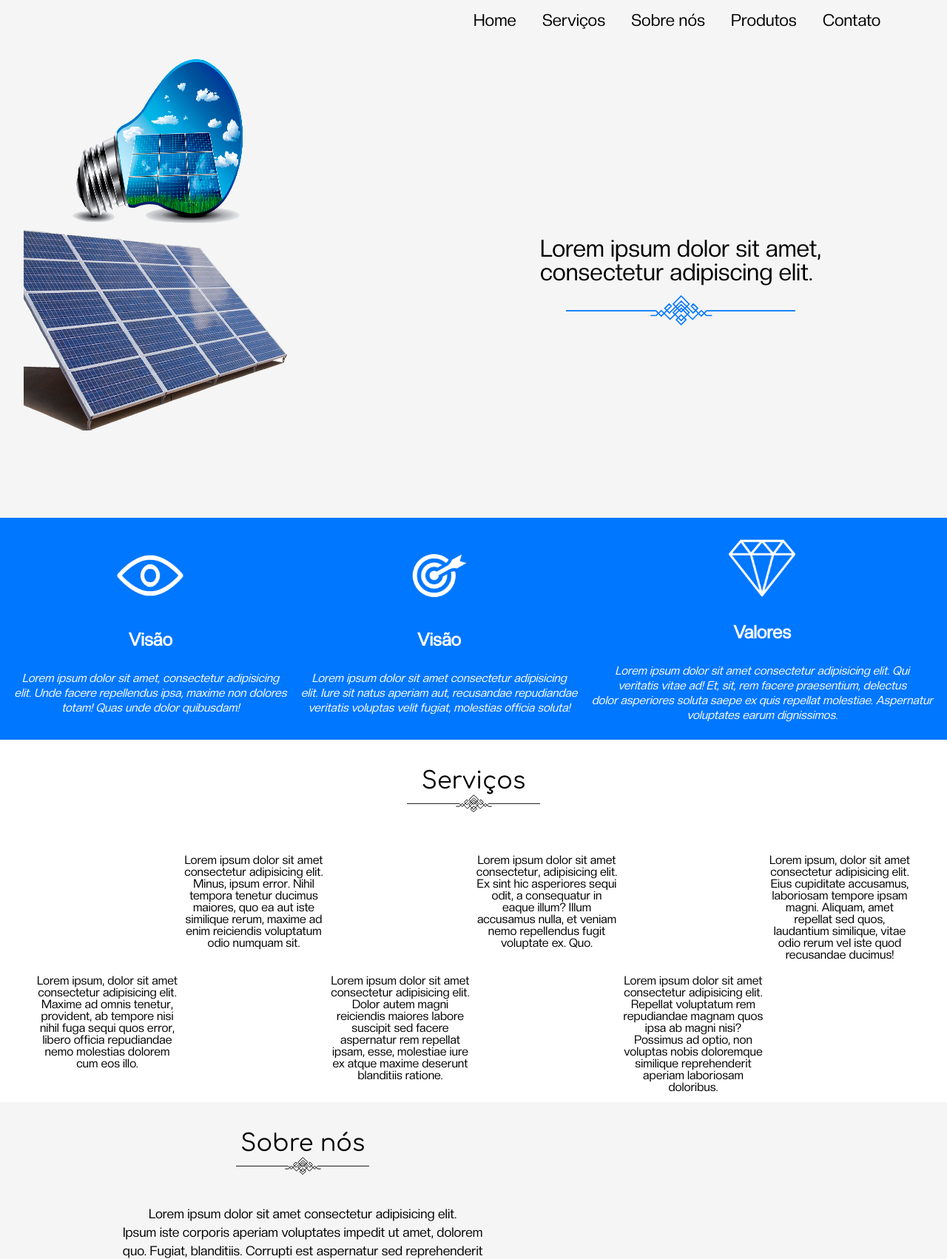
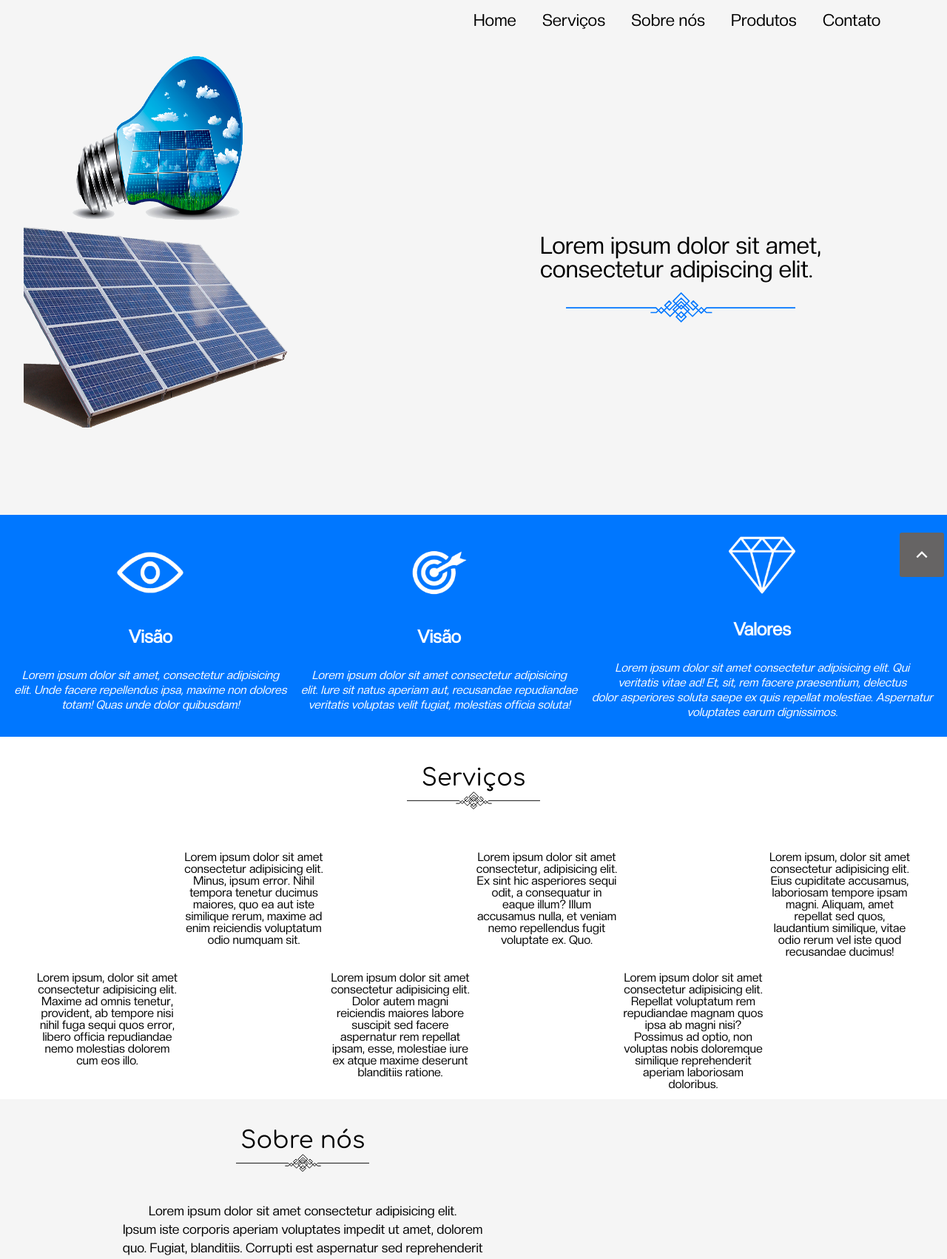
Before and after one commit to maugois/HomeAir, a PHP site: page / in a window 1280 px wide. Shown: the top 1702 px of the page at 74% size. Run offline with PHP 8.4, Linux system fonts and the light colour scheme; some libraries are stand-ins or nearby versions.

Commit message:
top scroll

```diff
--- a/cabecalho.html
+++ b/cabecalho.html
@@ -17,3 +17,24 @@
         </div>
     </div>
 </header>
+<script>
+    // top fixo
+
+const nav = document.querySelector('area-cabecalho');
+
+const onScroll = (event) => {
+    const scrollPosition = event.target.scrollingElement.scrollTop;
+
+    if (scrollPosition > 10) {
+        if (!nav.classList.contains("scrolled-down")) {
+            nav.classList.add("scrolled-down");
+        }
+    } else {
+        if (nav.classList.contains("scrolled-down")) {
+            nav.classList.remove("scrolled-down")
+        }
+    }
+}
+
+document.addEventListener("scroll", onScroll);
+</script>
--- a/css/style.css
+++ b/css/style.css
@@ -23,6 +23,10 @@
 }
 
 /* ########################### COMEÇO GERAL ########################### */
+body {
+    padding-top: 56px;
+}
+
 .area-title-n2 {
     font-size: 2em;
     text-align: center;
@@ -50,12 +54,17 @@ body p, a, h3 {
     display: flex;
     width: 100%;
     height: 60px;
-    -webkit-box-shadow: 0px 6px 8px -9px rgba(0,0,0,0.75);
-    -moz-box-shadow: 0px 6px 8px -9px rgba(0,0,0,0.75);
-    box-shadow: 0px 6px 8px -9px rgba(0,0,0,0.75);
+    position: fixed;
+    top: 0;
+    left: 0;
     background-color: var(--cor-cinza);
 }
 
+
+#area-cabecalho.scrolled-down {
+    height: 80px;
+    box-shadow: 0 10px 50px rgba(0, 0, 0, 0.14);
+}
 /* Começo logo */
 #logo {
     width: 50%;
@@ -499,7 +508,29 @@ body p, a, h3 {
 /* Fim redes sociais */
 
 /* Começo top scroll */
+#top-scroll {
+    position: fixed;
+    top: 90%;
+    left: 95%;
+    background-color: var(--cor-grafite);
+    width: 60px;
+    height: 60px;
+    border-radius: 3px;
+    display: flex;
+    justify-content: center;
+    align-items: center;
+    cursor: pointer;
+    transition: 0.2s ease-in;
+}
 
+#top-scroll:hover {
+    background-color: var(--cor-cinza-escuro);
+}
+
+#top-scroll span {
+    font-size: 30px;
+    color: var(--cor-branca);
+}
 /* Fim top scroll */
 
 /* Começo copyright */
--- a/index.php
+++ b/index.php
@@ -6,6 +6,7 @@
     <meta name="viewport" content="width=device-width, initial-scale=1.0">
     <link rel="stylesheet" href="css/reset.css">
     <link rel="stylesheet" href="css/style.css">
+    <link rel="stylesheet" href="https://fonts.googleapis.com/css2?family=Material+Symbols+Outlined:opsz,wght,FILL,GRAD@20..48,100..700,0..1,-50..200" />
 	<script src="https://ajax.googleapis.com/ajax/libs/angularjs/1.6.9/angular.min.js"></script>
     <title></title>
 </head>
@@ -161,6 +162,7 @@
         </div>
     </section>
     <?php include 'rodape.html'?>
+    <script src="js/script.js"></script>
     <script>
         // Filtro produtos
         var site = angular.module('meuSite', []);
--- /dev/null
+++ b/js/script.js
@@ -0,0 +1,19 @@
+// top fixo
+
+const nav = document.querySelector('area-cabecalho');
+
+const onScroll = (event) => {
+    const scrollPosition = event.target.scrollingElement.scrollTop;
+
+    if (scrollPosition > 10) {
+        if (!nav.classList.contains("scrolled-down")) {
+            nav.classList.add("scrolled-down");
+        }
+    } else {
+        if (nav.classList.contains("scrolled-down")) {
+            nav.classList.remove("scrolled-down")
+        }
+    }
+}
+
+document.addEventListener("scroll", onScroll);
--- a/rodape.html
+++ b/rodape.html
@@ -52,7 +52,7 @@
         </div>
 
         <div id="top-scroll">
-
+            <span class="material-symbols-outlined">expand_less</span>
         </div>
     </div>
 
```
